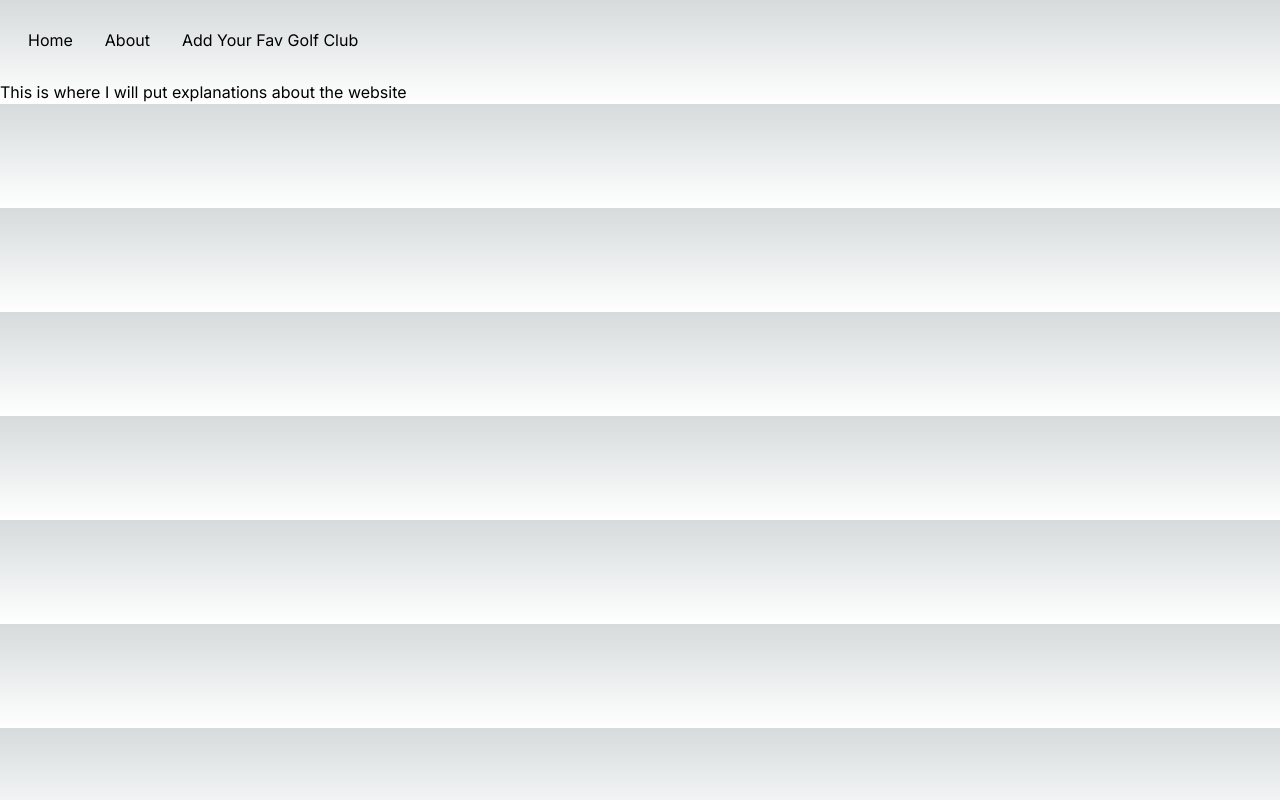
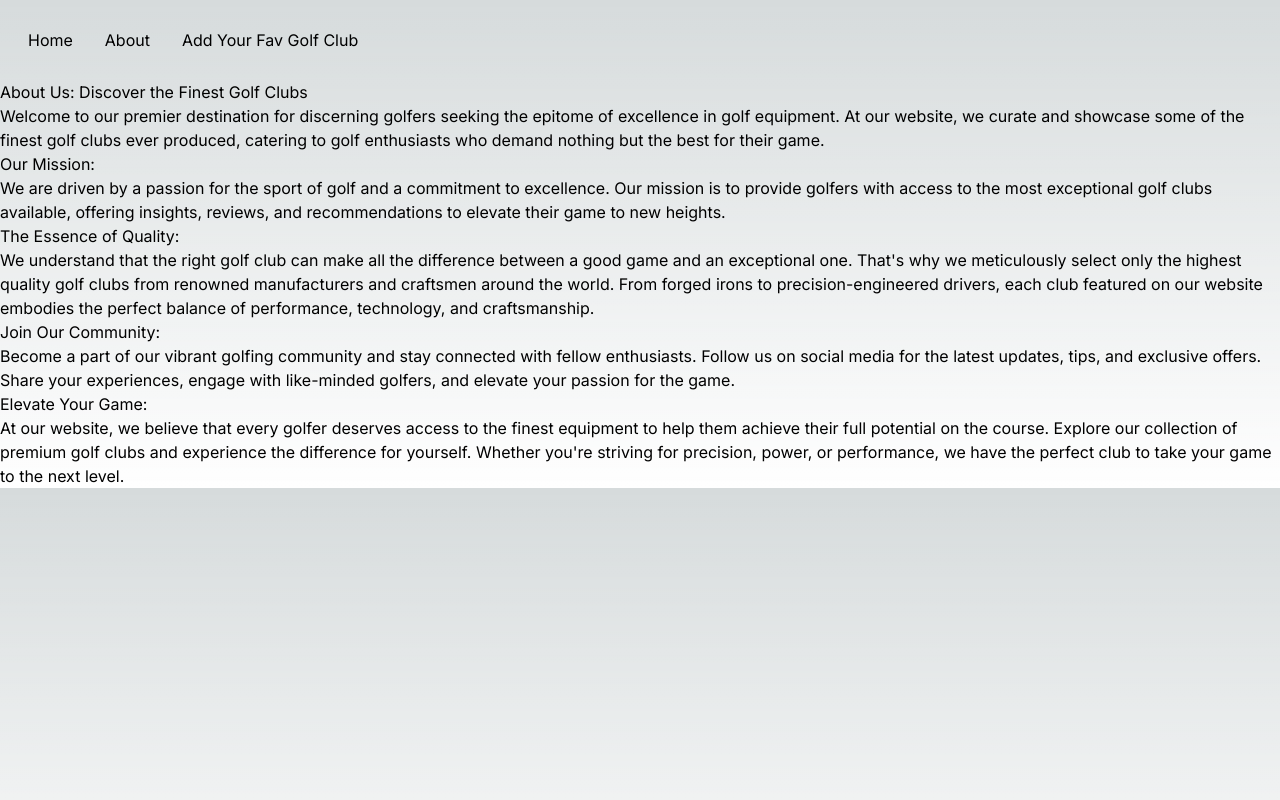
Before and after one commit to GraemeG97/GolfClub-Project, a Next.js app: page /About in a window 1280 px wide. Built offline with nearby package versions, Linux system fonts and the light colour scheme.

Commit message:
added description about page

```diff
--- a/src/app/About/page.js
+++ b/src/app/About/page.js
@@ -1,7 +1,45 @@
 export default function Page() {
   return (
-    <>
-      <h1>This is where I will put explanations about the website</h1>
-    </>
+    <div>
+      <h2>About Us: Discover the Finest Golf Clubs</h2>
+      <p>
+        Welcome to our premier destination for discerning golfers seeking the
+        epitome of excellence in golf equipment. At our website, we curate and
+        showcase some of the finest golf clubs ever produced, catering to golf
+        enthusiasts who demand nothing but the best for their game.
+      </p>
+      <h3>Our Mission:</h3>
+      <p>
+        We are driven by a passion for the sport of golf and a commitment to
+        excellence. Our mission is to provide golfers with access to the most
+        exceptional golf clubs available, offering insights, reviews, and
+        recommendations to elevate their game to new heights.
+      </p>
+      <h3>The Essence of Quality:</h3>
+      <p>
+        We understand that the right golf club can make all the difference
+        between a good game and an exceptional one. That's why we meticulously
+        select only the highest quality golf clubs from renowned manufacturers
+        and craftsmen around the world. From forged irons to
+        precision-engineered drivers, each club featured on our website embodies
+        the perfect balance of performance, technology, and craftsmanship.
+      </p>
+      <h3>Join Our Community:</h3>
+      <p>
+        Become a part of our vibrant golfing community and stay connected with
+        fellow enthusiasts. Follow us on social media for the latest updates,
+        tips, and exclusive offers. Share your experiences, engage with
+        like-minded golfers, and elevate your passion for the game.
+      </p>
+      <h3>Elevate Your Game:</h3>
+      <p>
+        At our website, we believe that every golfer deserves access to the
+        finest equipment to help them achieve their full potential on the
+        course. Explore our collection of premium golf clubs and experience the
+        difference for yourself. Whether you're striving for precision, power,
+        or performance, we have the perfect club to take your game to the next
+        level.
+      </p>
+    </div>
   );
 }
--- /dev/null
+++ b/src/app/Golf Clubs/page.js
@@ -0,0 +1,7 @@
+export default function Page() {
+  return (
+    <div>
+      <h2>Some Of The Best Golf Clubs Produced</h2>
+    </div>
+  );
+}
```
